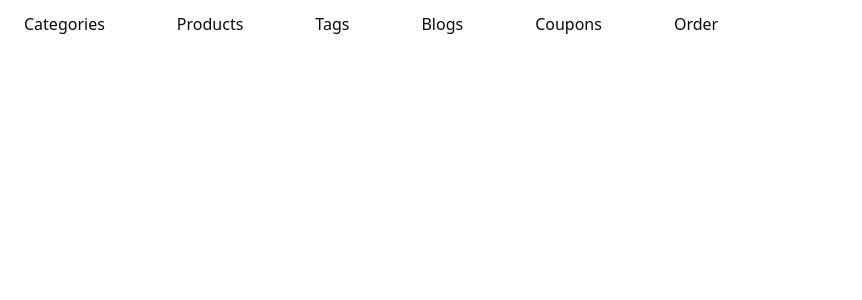
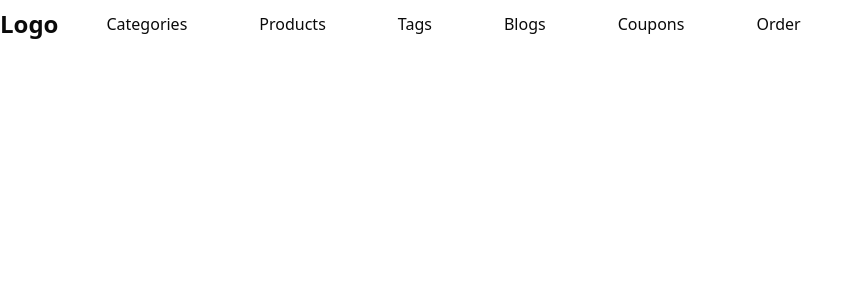
Before and after one commit to haylachoi/honganh-eyeshop, a Next.js app: page /admin/blogs/create in a window 1280 px wide. Shown: the top 300 px of the page, without its empty margins (0-862 px from the left). Built offline with nearby package versions, Linux system fonts and the light colour scheme; no server answers; what next-safe-action would draw is missing.

Commit message:
add temp logo to admin layout

```diff
--- a/app/admin/admin-header.tsx
+++ b/app/admin/admin-header.tsx
@@ -1,6 +1,6 @@
 "use client";
 
-import { ADMIN_ENDPOINTS } from "@/constants";
+import { ADMIN_ENDPOINTS, ENDPOINTS } from "@/constants";
 import { cn } from "@/lib/utils";
 import Link from "next/link";
 import { usePathname } from "next/navigation";
@@ -18,13 +18,20 @@ const links = [
 const AdminHeader = () => {
   const pathname = usePathname();
   return (
+    <div className="flex items-center gap-6 container">
+      <div>
+        <Link href={ENDPOINTS.HOME} className="text-2xl font-bold">
+          Logo
+        </Link>
+      </div>
       <ul className="flex gap-6">
         {links.map((link) => (
           <li key={link.name}>
             <Link
               className={cn(
                 "px-6 py-3 flex items-center",
-              pathname === link.href && "bg-primary/80 text-primary-foreground",
+                pathname === link.href &&
+                  "bg-primary/80 text-primary-foreground",
               )}
               href={link.href}
             >
@@ -33,6 +40,7 @@ const AdminHeader = () => {
           </li>
         ))}
       </ul>
+    </div>
   );
 };
 
--- a/hooks/use-checkout.tsx
+++ b/hooks/use-checkout.tsx
@@ -12,7 +12,6 @@ interface CheckoutStoreProps {
 }
 export const useCheckoutStore = create<CheckoutStoreProps>((set) => ({
   items: [],
-
   setItems: (items) => set((state) => ({ ...state, items })),
   setCoupon: (coupon) => set((state) => ({ ...state, coupon })),
 }));
```
Also changed, not shown: public/images/blogs/f97b54c3-4e80-4562-99b3-c7bcefaea8e5.webp (added). Lines whose indentation alone changed are shown as unchanged.
